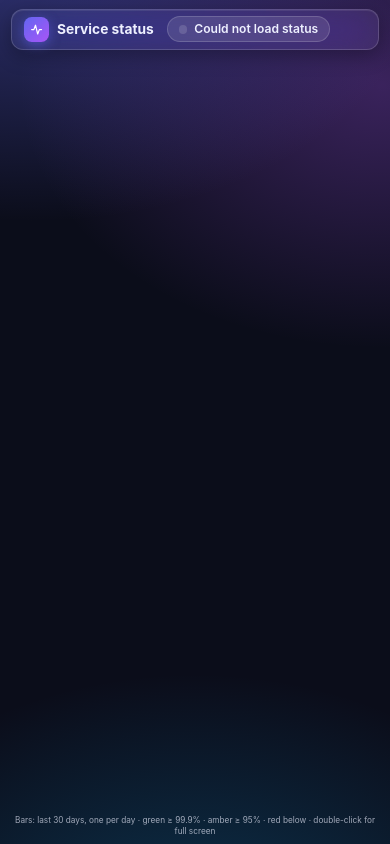
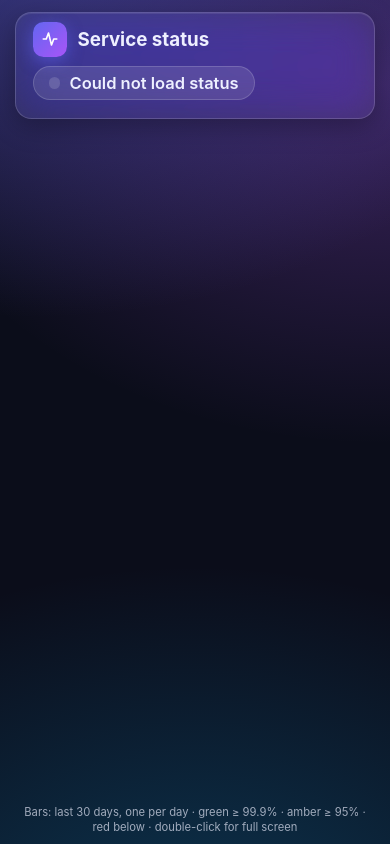
Before and after one commit to CtrlAltDevelop/uptime-monitor, a Django app: page / in a window 390 px wide. Run offline with Django 5.2, Linux system fonts and the light colour scheme; parts of the project's set-up code (start-up, migrations or seed data) failed here and were passed over.

Commit message:
feat: responsive status page and demo preview
Status page gets a phone layout (scrolling, one column) below 700px; TV mode
is unchanged. Demo rebuilt from the template; landing page embeds the live demo
on phones instead of a screenshot.

```diff
--- a/monitor/templates/monitor/index.html
+++ b/monitor/templates/monitor/index.html
@@ -74,6 +74,17 @@
   .bars i { flex: 1; height: .55rem; border-radius: .2rem; background: var(--none); }
   .bars i.g { background: var(--up); } .bars i.y { background: var(--warn); } .bars i.r { background: var(--down); }
   .note { flex: none; text-align: center; color: var(--muted); font-size: .75rem; }
+
+  /* Phones and narrow windows: normal scrolling page, one column, natural tile height (TV mode is unchanged). */
+  @media (max-width: 700px) {
+    html { font-size: 15px; }
+    body { height: auto; min-height: 100vh; overflow: auto; }
+    main { height: auto; min-height: 100vh; }
+    .top { flex-wrap: wrap; gap: .6rem .9rem; }
+    .counts { flex-wrap: wrap; margin-inline-start: 0; width: 100%; }
+    #grid { grid-template-columns: 1fr; grid-auto-rows: auto; }
+    .tile { padding: .6rem .85rem; }
+  }
 </style>
 </head>
 <body>
```
Also changed, not shown: docs/demo/index.html (+11 -0 lines), docs/index.html (+4 -5 lines), docs/demo/status.json.
